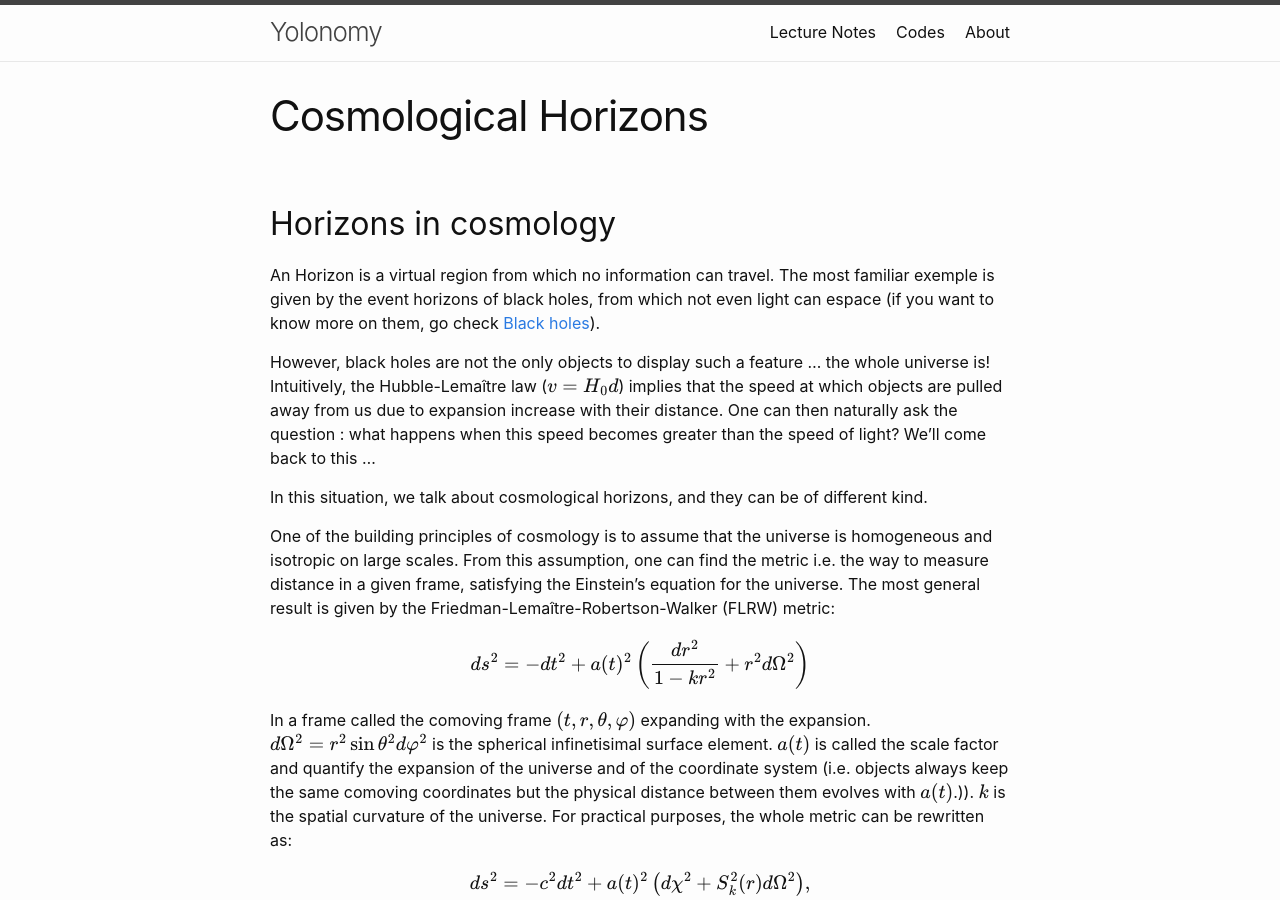
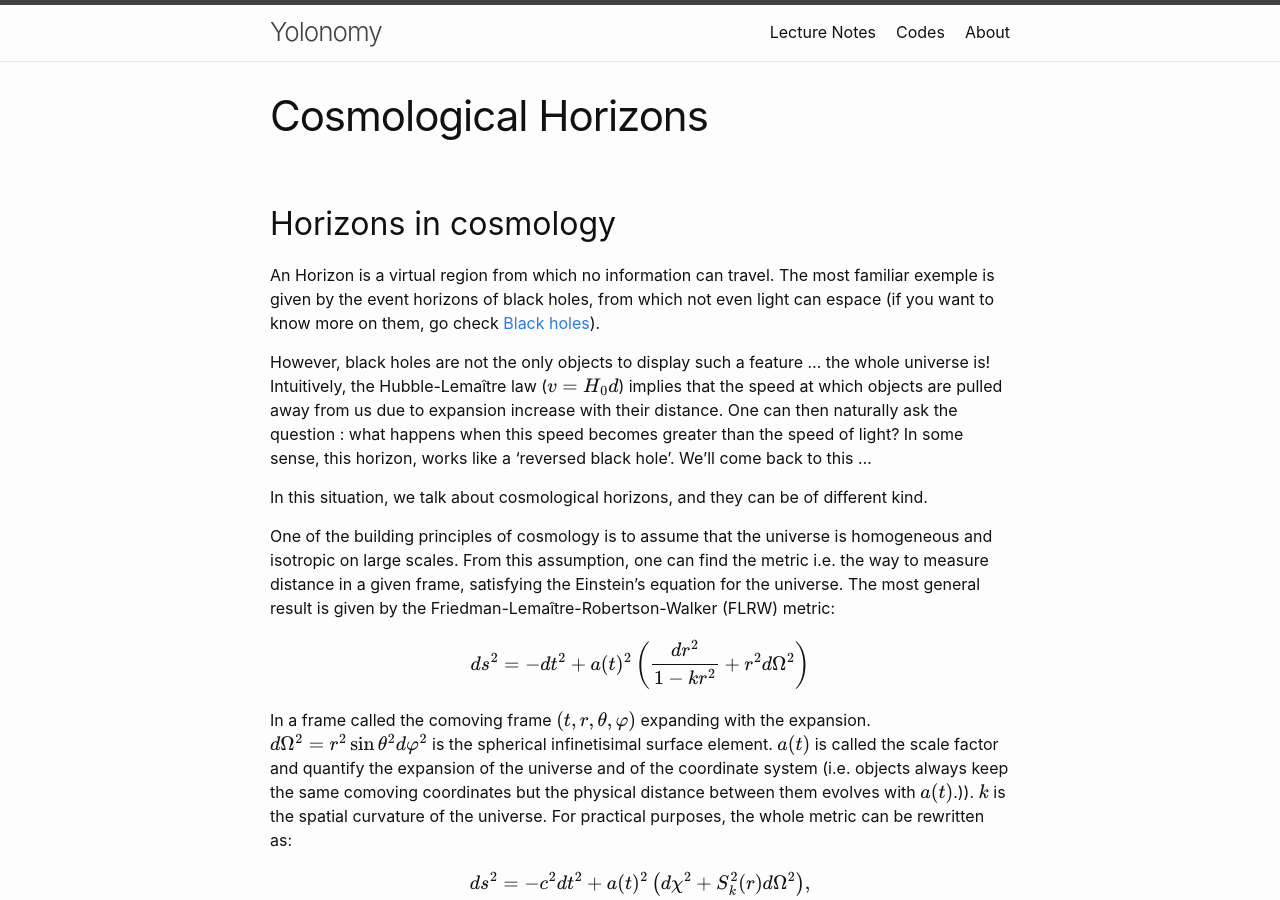
Before and after one commit to YoloNomy/YoloNomy.github.io, a Jekyll site: the page built from codes/cosmo/horizons.md, in a window 1280 px wide and 900 px high. Built offline with Jekyll 4.4.1, drawn with Linux system fonts in a browser that asks for light colours; formulas are drawn with MathJax 3.

Commit message:
Update horizons.md

```diff
--- a/codes/cosmo/horizons.md
+++ b/codes/cosmo/horizons.md
@@ -7,7 +7,7 @@ title: "Cosmological Horizons"
 
 An Horizon is a virtual region from which no information can travel. The most familiar exemple is given by the event horizons of black holes, from which not even light can espace (if you want to know more on them, go check [Black holes]({% link codes/cosmo/black-holes.md %})).
 
-However, black holes are not the only objects to display such a feature ... the whole universe is! Intuitively, the Hubble-Lemaître law ($v = H_0d$) implies that the speed at which objects are pulled away from us due to expansion increase with their distance. One can then naturally ask the question : what happens when this speed becomes greater than the speed of light? We'll come back to this ...
+However, black holes are not the only objects to display such a feature ... the whole universe is! Intuitively, the Hubble-Lemaître law ($v = H_0d$) implies that the speed at which objects are pulled away from us due to expansion increase with their distance. One can then naturally ask the question : what happens when this speed becomes greater than the speed of light? In some sense, this horizon, works like a 'reversed black hole'. We'll come back to this ...
 
 In this situation, we talk about cosmological horizons, and they can be of different kind.
 
```
